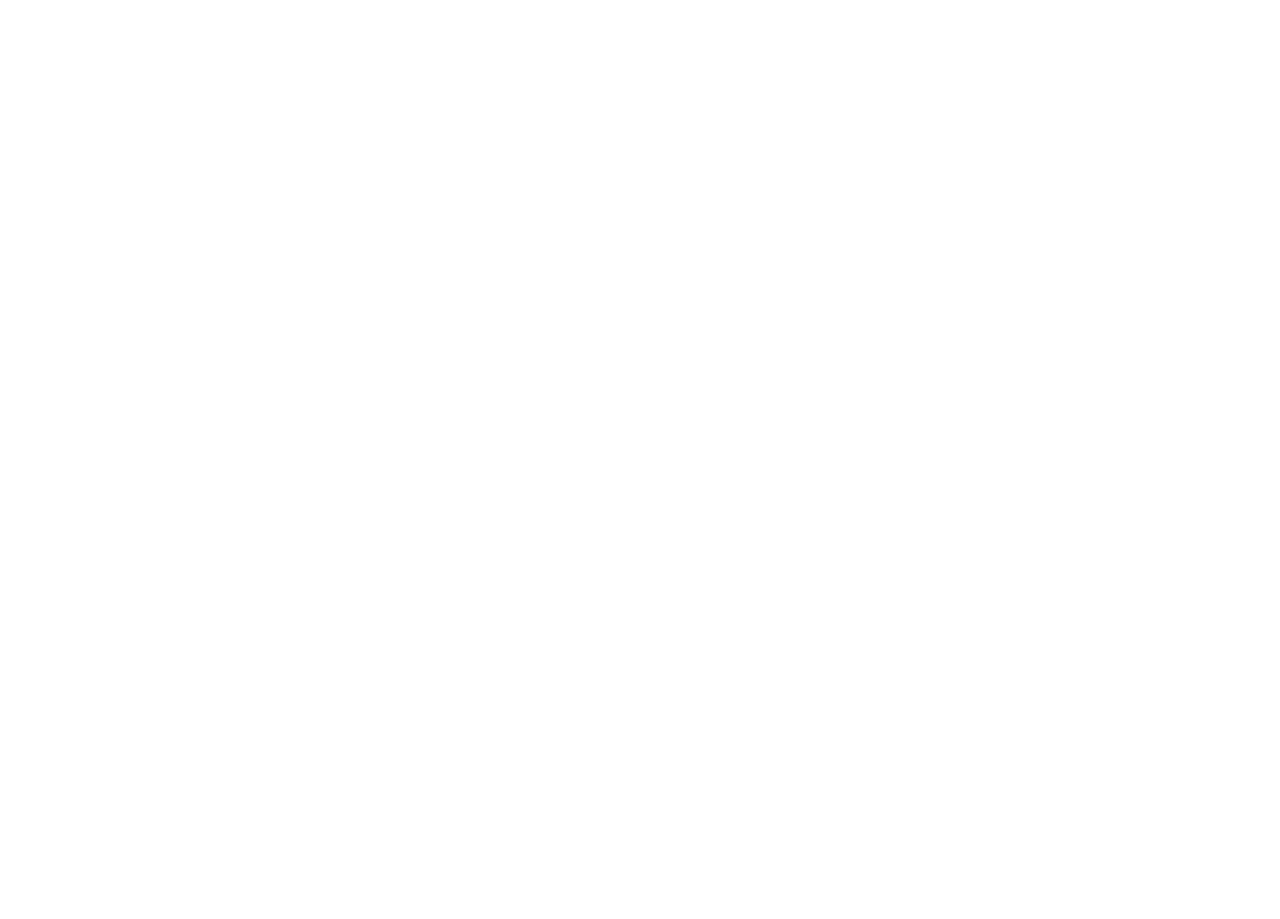
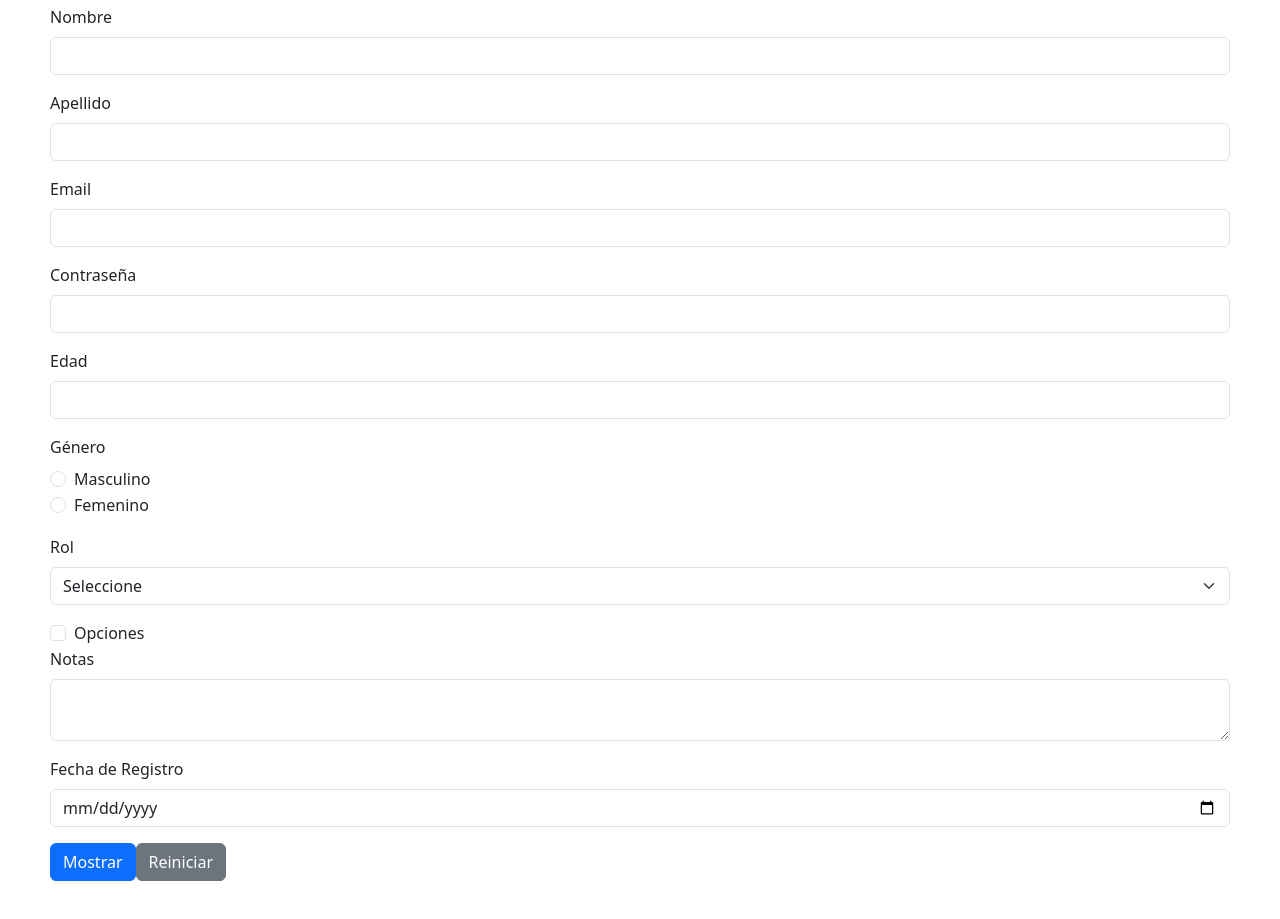
Before and after one commit to GioGutierrez07/mi-proyecto, a React (Create React App) app: page / in a window 1280 px wide. Shown: the part 1314-2233 px from the top of the page. Before the commit the page ends 1313 px from the top, so only its background shows below. Built offline with nearby package versions, Linux system fonts and the light colour scheme.

Commit message:
Practica #5 - Formularios

```diff
--- a/src/App.js
+++ b/src/App.js
@@ -18,6 +18,8 @@
 import '@fortawesome/fontawesome-free/css/all.min.css';
 import TablaConIconos from './componentes/TablaConIconos';
 import 'bootstrap/dist/css/bootstrap.min.css';
+//import practica 5
+import FormularioRegistro from './componentes/FormularioRegistro';
 
 // app es un componente que actua como el componente principal
 function App() {
@@ -53,6 +55,9 @@
 {/**practica 4 */}
 <h1>Tabla con Iconos</h1>
       <TablaConIconos />
+
+      {/**practica 5 */}
+      <FormularioRegistro />
     </div>
   );
 }
--- /dev/null
+++ b/src/componentes/FormularioRegistro.js
@@ -0,0 +1,148 @@
+import React, { useState } from 'react';
+import { Button, Form, FormGroup, Label, Input, Modal, ModalHeader, ModalBody, ModalFooter } from 'reactstrap';
+import 'bootstrap/dist/css/bootstrap.min.css';
+
+//definicion del componente
+const FormularioRegistro = () => {
+  const [formData, setFormData] = useState({ //almacena los valores del formulario
+    nombre: '',
+    apellido: '',
+    email: '',
+    contraseña: '',
+    edad: '',
+    genero: '',
+    rol: '',
+    opciones: false,
+    notas: '',
+    fechaRegistro: ''
+  });
+//modal controla la visibilidad del modal
+  const [modal, setModal] = useState(false);
+
+  //actualiza fromdata cuando se cambian los valores en el form
+  const handleChange = (e) => {
+    const { name, value, type, checked } = e.target;
+    setFormData({
+      ...formData,
+      [name]: type === 'checkbox' ? checked : value
+    });
+  };
+
+  const toggleModal = () => { // muestra y oculta el modal
+    setModal(!modal);
+  };
+
+  const resetForm = () => { //reinicia
+    setFormData({
+      nombre: '',
+      apellido: '',
+      email: '',
+      contraseña: '',
+      edad: '',
+      genero: '',
+      rol: '',
+      opciones: false,
+      notas: '',
+      fechaRegistro: ''
+    });
+  };
+//formatea la fecha de registro  dia/mes/año
+  const formatDate = (dateString) => {
+    if (!dateString) return '';
+    const date = new Date(dateString);
+    //se ajusta para tener en cuenta la zona horaria local
+    date.setMinutes(date.getMinutes() + date.getTimezoneOffset());
+    const day = String(date.getDate()).padStart(2, '0');
+    const month = String(date.getMonth() + 1).padStart(2, '0');
+    const year = date.getFullYear();
+    return `${day}/${month}/${year}`;
+  };
+
+  return (
+    <div>
+      <h1>Formulario de Registro</h1>
+      <Form>
+        <FormGroup>
+          <Label for="nombre">Nombre</Label>
+          <Input type="text" name="nombre" id="nombre" value={formData.nombre} onChange={handleChange} />
+        </FormGroup>
+        <FormGroup>
+          <Label for="apellido">Apellido</Label>
+          <Input type="text" name="apellido" id="apellido" value={formData.apellido} onChange={handleChange} />
+        </FormGroup>
+        <FormGroup>
+          <Label for="email">Email</Label>
+          <Input type="email" name="email" id="email" value={formData.email} onChange={handleChange} />
+        </FormGroup>
+        <FormGroup>
+          <Label for="contraseña">Contraseña</Label>
+          <Input type="password" name="contraseña" id="contraseña" value={formData.contraseña} onChange={handleChange} />
+        </FormGroup>
+        <FormGroup>
+          <Label for="edad">Edad</Label>
+          <Input type="number" name="edad" id="edad" value={formData.edad} onChange={handleChange} />
+        </FormGroup>
+        <FormGroup tag="fieldset">
+          <Label>Género</Label>
+          <FormGroup check>
+            <Label check>
+              <Input type="radio" name="genero" value="Masculino" checked={formData.genero === 'Masculino'} onChange={handleChange} />{' '}
+              Masculino
+            </Label>
+          </FormGroup>
+          <FormGroup check>
+            <Label check>
+              <Input type="radio" name="genero" value="Femenino" checked={formData.genero === 'Femenino'} onChange={handleChange} />{' '}
+              Femenino
+            </Label>
+          </FormGroup>
+        </FormGroup>
+        <FormGroup>
+          <Label for="rol">Rol</Label>
+          <Input type="select" name="rol" id="rol" value={formData.rol} onChange={handleChange}>
+            <option>Seleccione</option>
+            <option>Admin</option>
+            <option>Usuario</option>
+          </Input>
+        </FormGroup>
+        <FormGroup check>
+          <Label check>
+            <Input type="checkbox" name="opciones" checked={formData.opciones} onChange={handleChange} />{' '}
+            Opciones
+          </Label>
+        </FormGroup>
+        <FormGroup>
+          <Label for="notas">Notas</Label>
+          <Input type="textarea" name="notas" id="notas" value={formData.notas} onChange={handleChange} />
+        </FormGroup>
+        <FormGroup>
+          <Label for="fechaRegistro">Fecha de Registro</Label>
+          <Input type="date" name="fechaRegistro" id="fechaRegistro" value={formData.fechaRegistro} onChange={handleChange} />
+        </FormGroup>
+        <Button color="primary" onClick={toggleModal}>Mostrar</Button>
+        <Button color="secondary" onClick={resetForm}>Reiniciar</Button>
+      </Form>
+
+      <Modal isOpen={modal} toggle={toggleModal}>
+        <ModalHeader toggle={toggleModal}>Información Registrada</ModalHeader>
+        <ModalBody>
+          <p>Nombre: {formData.nombre}</p>
+          <p>Apellido: {formData.apellido}</p>
+          <p>Email: {formData.email}</p>
+          <p>Contraseña: {formData.contraseña}</p>
+          <p>Edad: {formData.edad}</p>
+          <p>Género: {formData.genero}</p>
+          <p>Rol: {formData.rol}</p>
+          <p>Opciones: {formData.opciones ? 'Sí' : 'No'}</p>
+          <p>Notas: {formData.notas}</p>
+          <p>Fecha de Registro: {formatDate(formData.fechaRegistro)}</p>
+        </ModalBody>
+        <ModalFooter>
+          <Button color="secondary" onClick={toggleModal}>Cerrar</Button>
+        </ModalFooter>
+      </Modal>
+    </div>
+  );
+};
+
+export default FormularioRegistro;
```
